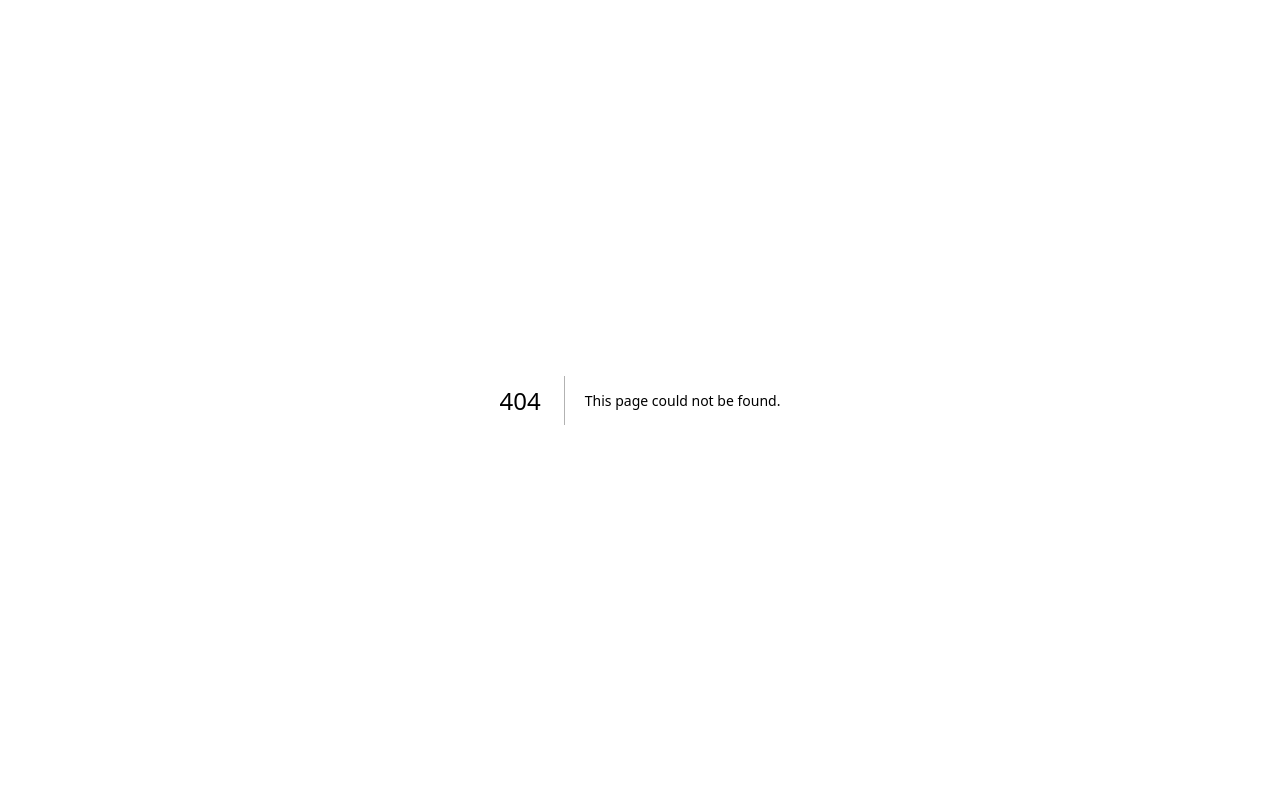
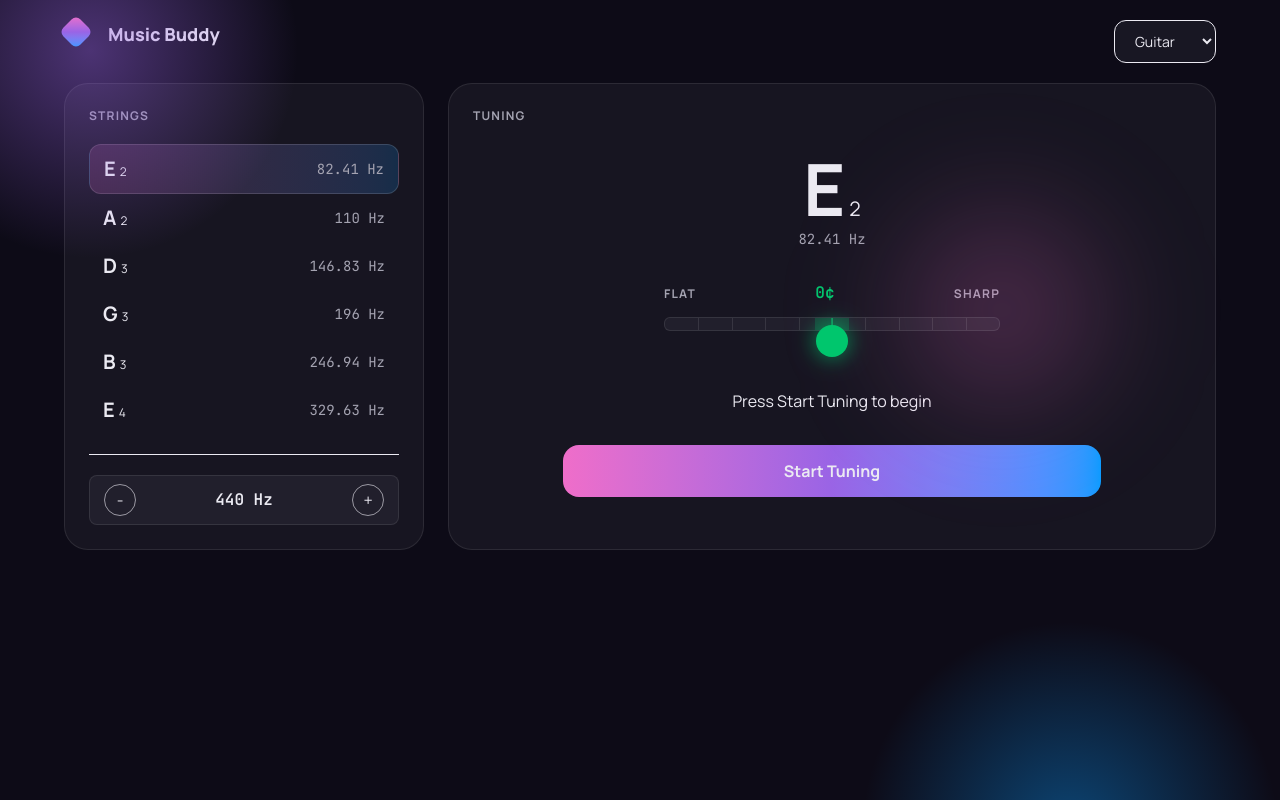
Before and after one commit to liii-p/music-buddy, a Next.js app: page /tuner in a window 1280 px wide. Before the commit this address had no page. Shown: the top 800 px of the page. Built offline with nearby package versions, Linux system fonts and the light colour scheme.

Commit message:
Add Tuner page and integrate TuningPanel with RainbowButton for tuning control

```diff
--- a/app/page.tsx
+++ b/app/tuner/page.tsx
@@ -1,9 +1,9 @@
-import Tuner from "../components/tuner/Tuner";
+import Tuner from "../../components/tuner/Tuner";
 
 export default function Page() {
   return (
     <div>
       <Tuner />
     </div>
-  )
+  );
 }
--- a/components/RainbowButton.tsx
+++ b/components/RainbowButton.tsx
@@ -1,16 +1,18 @@
 type RainbowButtonType = {
   buttonText: string;
   onClick?: () => void;
+  classes?: string;
 };
 
 const RainbowButton: React.FunctionComponent<RainbowButtonType> = ({
   buttonText,
   onClick,
+  classes,
 }) => {
   return (
     <button
       onClick={onClick}
-      className="flex items-center justify-center rounded-2xl font-bold text-base text-bright-white bg-rainbow p-3.5 gap-2.5 cursor-pointer"
+      className={`flex items-center justify-center rounded-2xl font-bold text-base text-bright-white bg-rainbow p-3.5 gap-2.5 cursor-pointer ${classes}`}
     >
       {buttonText}
     </button>
--- a/components/tuner/Tuner.tsx
+++ b/components/tuner/Tuner.tsx
@@ -12,7 +12,6 @@ const Tuner = () => {
     useState<string>("guitar");
   const [refPitch, setRefPitch] = useState(CONCERT_PITCH);
   const [activeStringId, setActiveStringId] = useState("");
-  const [isTuning, setIsTuning] = useState(false);
 
   const stringsInfo = strings[selectedInstrument as keyof typeof strings];
   /* Falling back to the first string covers both the initial empty id and an
@@ -57,16 +56,8 @@ const Tuner = () => {
             />
             <hr />
             <ReferencePitch refPitch={refPitch} setRefPitch={setRefPitch} />
-            <RainbowButton
-              buttonText={isTuning ? "Stop Tuning" : "Start Tuning"}
-              onClick={() => setIsTuning(!isTuning)}
-            />
           </div>
-          <TuningPanel
-            activeString={activeString}
-            refPitch={refPitch}
-            isTuning={isTuning}
-          />
+          <TuningPanel activeString={activeString} refPitch={refPitch} />
         </section>
       </div>
     </>
--- a/components/tuner/tuning-panel/TuningPanel.tsx
+++ b/components/tuner/tuning-panel/TuningPanel.tsx
@@ -1,15 +1,16 @@
+import { useState } from "react";
 import useMockPitch from "../../../hooks/useMockPitch";
 import {
   TuningState,
   getTuningState,
   targetFrequency,
 } from "../../../lib/pitch";
+import RainbowButton from "../../RainbowButton";
 import Dial, { TONE_CLASSES } from "./Dial";
 
 type TuningPanelProps = {
   activeString: { stringName: string; octave: number; hertz: number };
   refPitch: number;
-  isTuning: boolean;
 };
 
 const STATUS_TEXT: Record<TuningState, string> = {
@@ -21,8 +22,8 @@ const STATUS_TEXT: Record<TuningState, string> = {
 const TuningPanel: React.FunctionComponent<TuningPanelProps> = ({
   activeString,
   refPitch,
-  isTuning,
 }) => {
+  const [isTuning, setIsTuning] = useState(false);
   const target = targetFrequency(activeString.hertz, refPitch);
   const { cents, frequency } = useMockPitch(target, isTuning);
   const state = getTuningState(cents);
@@ -43,15 +44,12 @@ const TuningPanel: React.FunctionComponent<TuningPanelProps> = ({
         <div className="w-full max-w-2xl">
           <Dial cents={cents} />
         </div>
-        <p
-          aria-live="polite"
-          className={
-            "text-sm font-semibold " +
-            (isTuning ? TONE_CLASSES[state] : "text-grey")
-          }
-        >
-          {isTuning ? STATUS_TEXT[state] : "Press Start Tuning to begin"}
-        </p>
+        {isTuning ? STATUS_TEXT[state] : "Press Start Tuning to begin"}
+        <RainbowButton
+          buttonText={isTuning ? "Stop Tuning" : "Start Tuning"}
+          onClick={() => setIsTuning(!isTuning)}
+          classes="w-full lg:w-3/4"
+        />
       </div>
     </div>
   );
```
